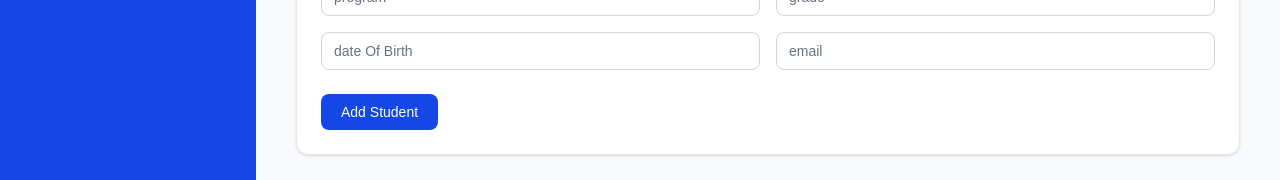
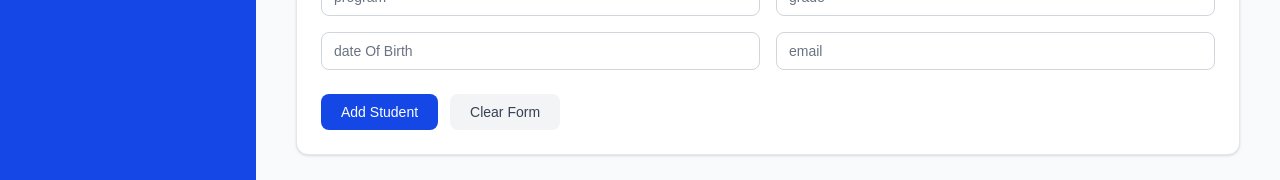
Before and after one commit to mistyzi/CPRG306-Assignment-2-Group-3, a Next.js app: page / in a window 1280 px wide. Shown: the part 338-518 px from the top of the page. Built offline with nearby package versions, Linux system fonts and the light colour scheme.

Commit message:
Added Clear Form Button + Comments
Added Clear Form Button
Added Comments

```diff
--- a/app/components/AddStudentForm.tsx
+++ b/app/components/AddStudentForm.tsx
@@ -1,8 +1,18 @@
+/**
+ * Student Name: Misty, Zabdiel, Jonah
+ * Date: June 25, 2026
+ * Program Description: This component provides a form for adding new students to the
+ * portal. Using the inputs, it processes the data into a student object with the
+ * specific ID upon submission, and outputs the new data to the application's student
+ * list.
+ */
+
 "use client";
 
 import { useState } from "react";
 import { Student } from "../data/studentdata";
 
+// This component shows the form to add a new student
 export default function AddStudentForm({ onAdd }: { onAdd: (s: Student) => void }) {
     const [form, setForm] = useState({
         firstName: "",
@@ -13,17 +23,21 @@ export default function AddStudentForm({ onAdd }: { onAdd: (s: Student) => void
         email: "",
     });
 
+    // Runs when the user types in the text boxes
     const handleChange = (e: any) => {
         setForm({ ...form, [e.target.name]: e.target.value });
     };
 
+    // This function runs when the user clicks the add student button to submit the information.
     const handleSubmit = (e: any) => {
         e.preventDefault();
+
+        // Creates a new student object with its specific ID and info from the form
         const newStudent: Student = {
             id: crypto.randomUUID(),
             ...form,
         };
-        onAdd(newStudent);
+        onAdd(newStudent); // Sends the new students info to the main list
         setForm({
             firstName: "",
             lastName: "",
@@ -34,6 +48,7 @@ export default function AddStudentForm({ onAdd }: { onAdd: (s: Student) => void
         });
     };
 
+    // To handle the visuals of the form that the user sees.
     return (
         <form
             onSubmit={handleSubmit}
@@ -58,12 +73,23 @@ export default function AddStudentForm({ onAdd }: { onAdd: (s: Student) => void
                 ))}
             </div>
 
-            <button
-                type="submit"
-                className="mt-6 bg-blue-700 text-white px-5 py-2 rounded-lg text-sm font-medium hover:bg-blue-800"
-            >
-                Add Student
-            </button>
+            {/* Buttons Container */}
+            <div className="flex gap-3">
+                <button
+                    type="submit"
+                    className="mt-6 bg-blue-700 text-white px-5 py-2 rounded-lg text-sm font-medium hover:bg-blue-800 transition-colors"
+                >
+                    Add Student
+                </button>
+
+                <button
+                    type="button"
+                    onClick={() => setForm({ firstName: "", lastName: "", program: "", grade: "", dateOfBirth: "", email: "" })}
+                    className="mt-6 bg-gray-100 text-gray-700 px-5 py-2 rounded-lg text-sm font-medium hover:bg-gray-200 transition-colors"
+                >
+                    Clear Form
+                </button>
+            </div>
         </form>
     );
 }
```
